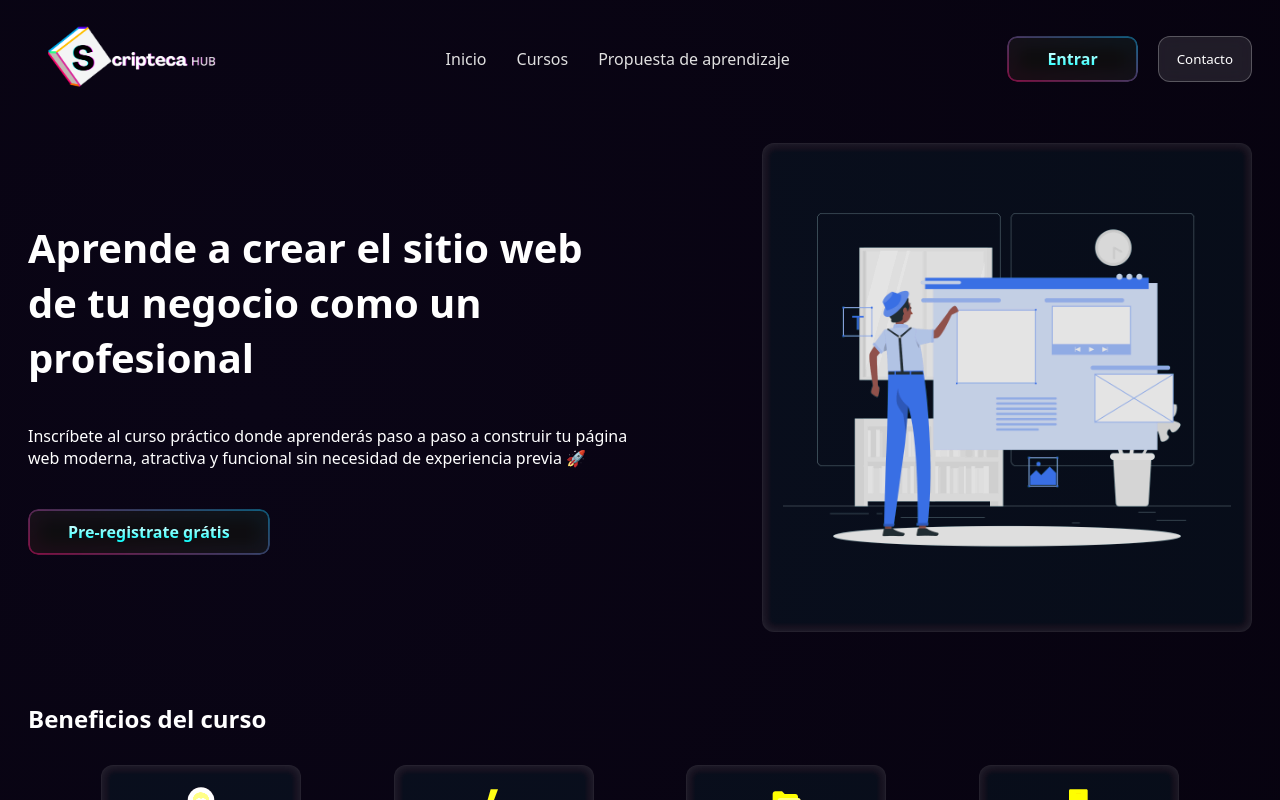
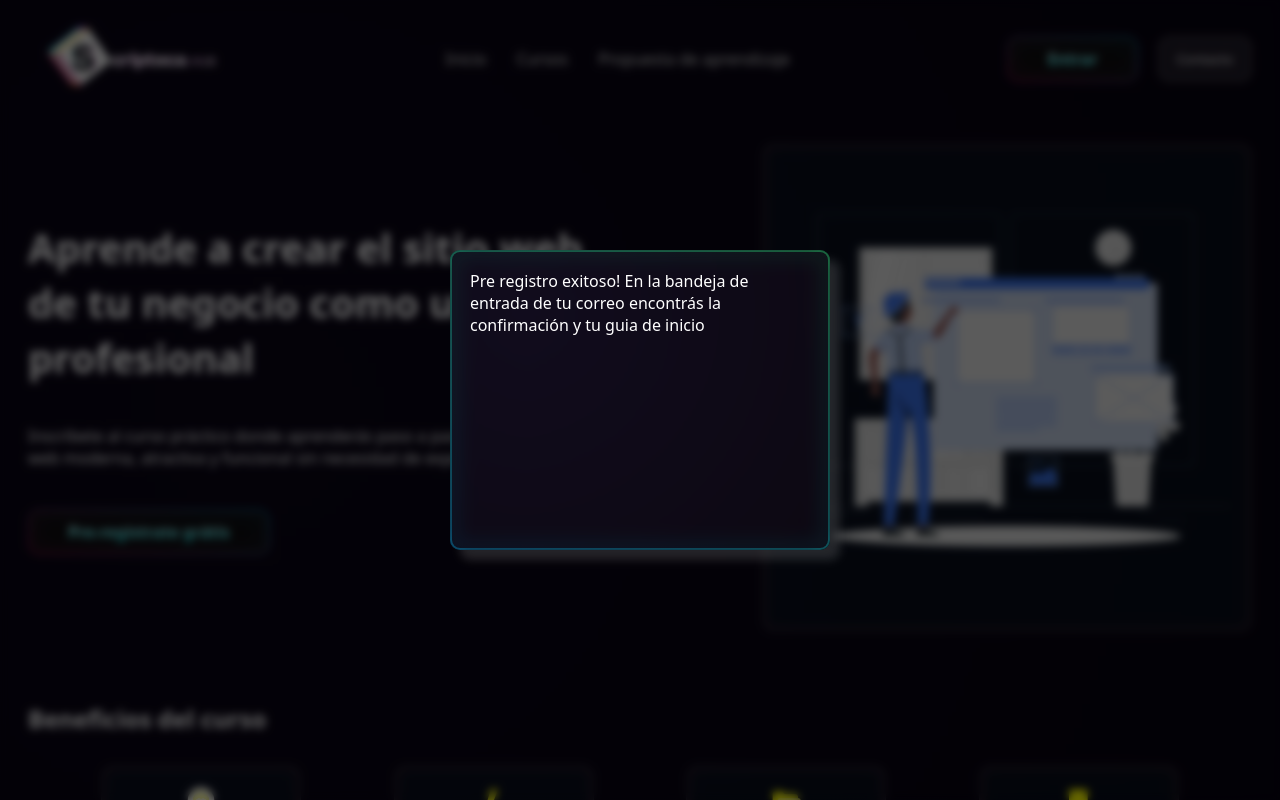
Before and after one commit to braian24xd/scripteca-frontend, a React (Vite) app: page /BuenFin2025 in a window 1280 px wide. Shown: the top 800 px of the page. Built offline with nearby package versions, Linux system fonts and the light colour scheme; no server answers; a web font is replaced by a local one.

Commit message:
feature: create component Modal, structure and styles, first revision

```diff
--- /dev/null
+++ b/src/components/ui/Modal.jsx
@@ -0,0 +1,11 @@
+const Modal = ({ children }) => {
+    return (
+        <section className="modal">
+            <section className="modal__window">
+                {children}
+            </section>
+        </section>
+    )
+}
+
+export default Modal
--- /dev/null
+++ b/src/css/components/_Modal.scss
@@ -0,0 +1,61 @@
+@use '../abstracts/variables' as vars;
+@use '../abstracts/mixins' as utils;
+
+.modal {
+    width: 100vw;
+    height: 100vh;
+    background: rgba($color: vars.$color-black, $alpha: 0.6);
+    backdrop-filter: blur(4px);
+    box-sizing: border-box;
+    position: fixed;
+    top: 0;
+    left: 0;
+    z-index: 1000;
+
+    &__window {
+        width: 90%;
+        max-width: 380px;
+        height: 300px;
+        background: radial-gradient(circle at 20% 20%, #0a0516, #05010b);
+        border-radius: 10px;
+        position: fixed;
+        top: 50%;
+        left: 50%;
+        transform: translate(-50%, -50%);
+        z-index: 1001;
+        box-shadow: 10px 10px 10px rgba($color: vars.$gray-200, $alpha: 0.2);
+
+        &::before {
+            content: "";
+            position: absolute;
+            inset: 0;
+            border-radius: inherit;
+            padding: 2px;
+            /* grosor del borde */
+            background: linear-gradient(18deg, vars.$blue-brand, vars.$green-brand);
+            mask:
+                linear-gradient(vars.$color-white 0 0) content-box,
+                linear-gradient(vars.$color-white 0 0);
+            mask-composite: exclude;
+            -webkit-mask-composite: destination-out;
+            filter: blur(3px);
+            /* desenfoque del borde */
+            z-index: 0;
+        }
+
+        &::after {
+            content: "";
+            position: absolute;
+            inset: 0;
+            background: rgba($color: vars.$color-white, $alpha: 0.03);
+            backdrop-filter: blur(10px);
+            border-radius: inherit;
+            z-index: 0;
+        }
+        section {
+            padding: 20px;
+            position: relative;
+            z-index: 2000;
+        }
+    }
+}
--- a/src/css/main.scss
+++ b/src/css/main.scss
@@ -25,3 +25,4 @@ Aplicacion de estilos por componente
 */
 
 @use './components/card';
+@use './components/Modal';
--- a/src/pages/LandingPages/PreRegisterPage.jsx
+++ b/src/pages/LandingPages/PreRegisterPage.jsx
@@ -22,6 +22,7 @@ import {
 
 
 import Card from "../../components/ui/Card";
+import Modal from "../../components/ui/Modal";
 
 
 const PreRegisterPage = () => {
@@ -251,6 +252,13 @@ const PreRegisterPage = () => {
                             <a><FaGithub /></a>
                         </section>
                     </section>
+                    <Modal>
+                        <section>
+                            <p>
+                                Pre registro exitoso! En la bandeja de entrada de tu correo encontrás la confirmación y tu guia de inicio
+                            </p>
+                        </section>
+                    </Modal>
                     <section className="footer-link">
                         <h2>Navegación</h2>
                         <a href="#inicio">Inicio</a>
```
